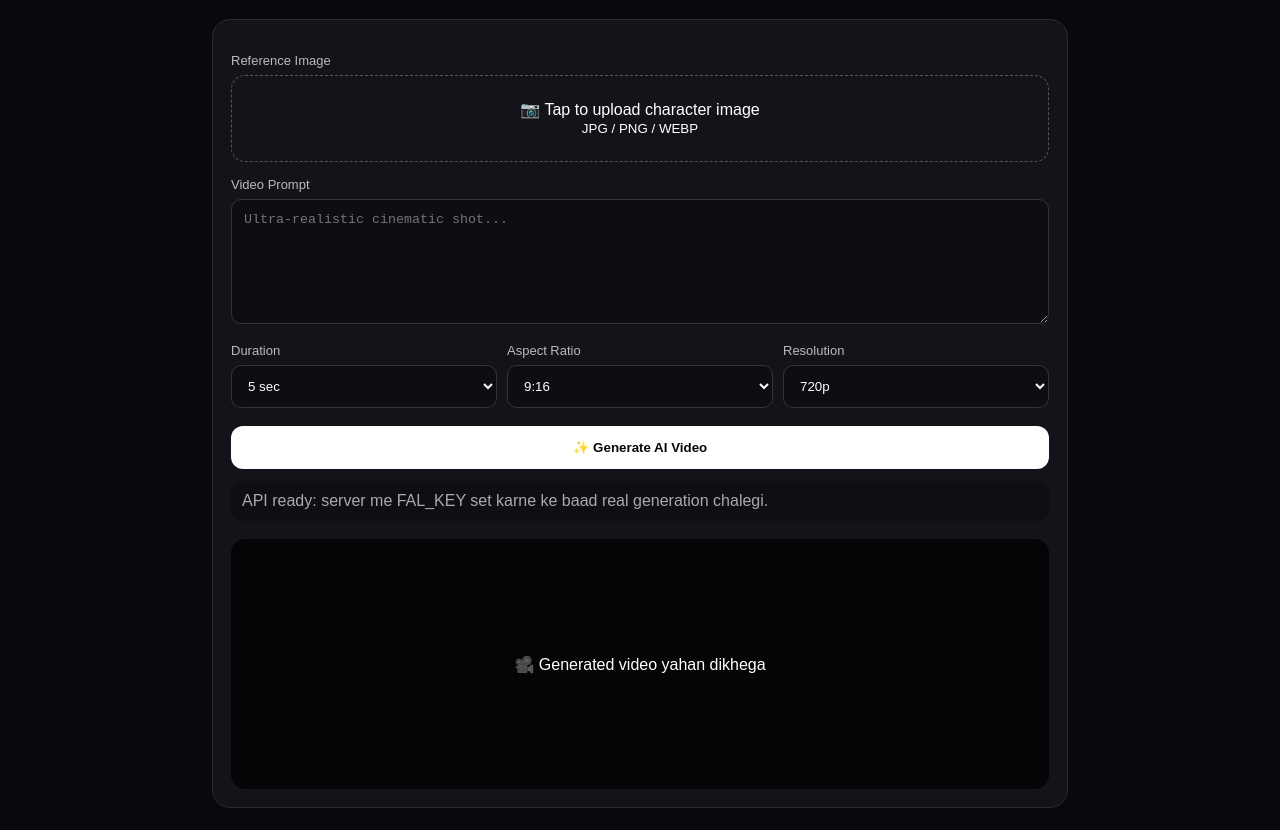
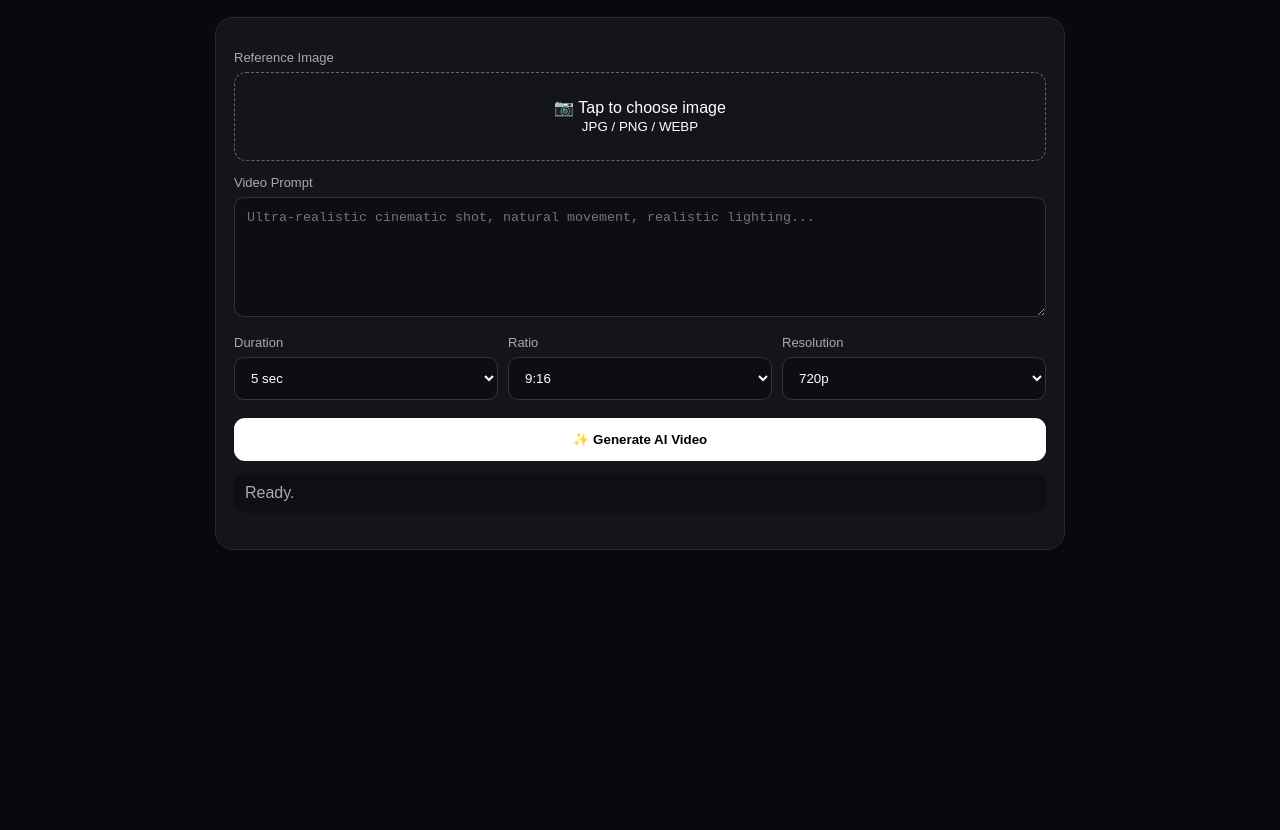
Before and after one commit to Hunny12-collab/cineai-studio, a website: page index.html in a window 1280 px wide. Shown: the part 66-896 px from the top of the page. After the commit the page ends 800 px from the top, so only its background shows below. Drawn offline with Linux system fonts and the light colour scheme.

Commit message:
Update index.html

```diff
--- a/index.html
+++ b/index.html
@@ -1,50 +1,41 @@
 <!doctype html>
-<html lang="hi"><head><meta charset="utf-8"><meta name="viewport" content="width=device-width,initial-scale=1">
-<title>CineAI Studio V2</title>
+<html lang="en">
+<head>
+<meta charset="UTF-8"><meta name="viewport" content="width=device-width,initial-scale=1">
+<title>CineAI Studio V3</title>
 <style>
-*{box-sizing:border-box}body{margin:0;background:#09090d;color:#fff;font-family:Arial,sans-serif}
-header{padding:18px;border-bottom:1px solid #272731;display:flex;justify-content:space-between}.logo{font-size:22px;font-weight:800}
-main{max-width:900px;margin:auto;padding:22px}.card{background:#13131a;border:1px solid #292934;border-radius:18px;padding:18px}
-label{display:block;color:#bbb;font-size:13px;margin:15px 0 7px}textarea,select,input{width:100%;padding:12px;border-radius:10px;border:1px solid #34343f;background:#0d0d12;color:#fff}
-textarea{min-height:125px}.upload{padding:24px;text-align:center;border:1px dashed #555;border-radius:14px;cursor:pointer}
-.row{display:grid;grid-template-columns:1fr 1fr 1fr;gap:10px}button{width:100%;padding:14px;border:0;border-radius:12px;font-weight:800;margin-top:18px;cursor:pointer}.go{background:#fff;color:#08080b}
-.status{margin-top:12px;padding:11px;border-radius:10px;background:#0e0e14;color:#aaa}.preview{margin-top:18px;background:#050507;border-radius:14px;overflow:hidden;min-height:250px;display:flex;align-items:center;justify-content:center}.preview video{width:100%;max-height:600px}
-@media(max-width:650px){.row{grid-template-columns:1fr}}
-</style></head>
+body{margin:0;background:#09090d;color:#fff;font-family:Arial,sans-serif}header{padding:18px;border-bottom:1px solid #292933;font-size:22px;font-weight:800}main{max-width:850px;margin:auto;padding:20px}.card{background:#14141b;border:1px solid #292933;border-radius:18px;padding:18px}label{display:block;color:#aaa;margin:14px 0 7px;font-size:13px}textarea,select{width:100%;box-sizing:border-box;background:#0d0d12;color:#fff;border:1px solid #34343f;border-radius:10px;padding:12px}textarea{min-height:120px}.upload{border:1px dashed #666;border-radius:12px;padding:25px;text-align:center;cursor:pointer}.img{display:none;width:100%;max-height:300px;object-fit:contain;margin-top:12px;border-radius:10px}.row{display:grid;grid-template-columns:repeat(3,1fr);gap:10px}button,.download{display:block;width:100%;box-sizing:border-box;margin-top:18px;padding:14px;border:0;border-radius:11px;background:#fff;color:#000;font-weight:800;text-align:center;text-decoration:none;cursor:pointer}.status{margin-top:12px;padding:11px;background:#0e0e14;border-radius:10px;color:#aaa}.video{margin-top:18px;background:#050507;border-radius:12px;overflow:hidden}.video video{width:100%;display:block}@media(max-width:650px){.row{grid-template-columns:1fr}}
+</style>
+</head>
 <body>
-<header><div class="logo">🎬 CineAI Studio</div><div>V2 • Live API</div></header>
+<header>🎬 CineAI Studio</header>
 <main><div class="card">
 <label>Reference Image</label>
-<div class="upload" onclick="file.click()">📷 Tap to upload character image<br><small>JPG / PNG / WEBP</small></div>
+<div class="upload" id="pick">📷 Tap to choose image<br><small>JPG / PNG / WEBP</small></div>
 <input id="file" type="file" accept="image/*" hidden>
-<div id="name" class="status" style="display:none"></div>
-
+<img id="img" class="img">
 <label>Video Prompt</label>
-<textarea id="prompt" placeholder="Ultra-realistic cinematic shot..."></textarea>
-
+<textarea id="prompt" placeholder="Ultra-realistic cinematic shot, natural movement, realistic lighting..."></textarea>
 <div class="row">
 <div><label>Duration</label><select id="duration"><option value="5">5 sec</option><option value="10">10 sec</option></select></div>
-<div><label>Aspect Ratio</label><select id="ratio"><option>9:16</option><option>16:9</option><option>1:1</option></select></div>
+<div><label>Ratio</label><select id="ratio"><option>9:16</option><option>16:9</option><option>1:1</option></select></div>
 <div><label>Resolution</label><select id="resolution"><option>720p</option><option>1080p</option></select></div>
 </div>
-
-<button class="go" id="btn" onclick="generate()">✨ Generate AI Video</button>
-<div id="status" class="status">API ready: server me FAL_KEY set karne ke baad real generation chalegi.</div>
-<div class="preview" id="preview">🎥 Generated video yahan dikhega</div>
+<button id="go">✨ Generate AI Video</button>
+<div id="status" class="status">Ready.</div>
+<div id="video" class="video"></div>
+<a id="download" class="download" style="display:none" download="cineai-video.mp4">⬇️ Download Video</a>
 </div></main>
 <script>
-file.onchange=()=>{if(file.files[0]){name.style.display='block';name.textContent='Selected: '+file.files[0].name}}
-async function generate(){
- if(!file.files[0]){status.textContent='⚠️ Reference image upload karo.';return}
- if(!prompt.value.trim()){status.textContent='⚠️ Video prompt likho.';return}
- btn.disabled=true;btn.textContent='⏳ Generating...';status.textContent='AI video generation chal rahi hai...';
- const fd=new FormData();fd.append('image',file.files[0]);fd.append('prompt',prompt.value);fd.append('duration',duration.value);fd.append('aspect_ratio',ratio.value);fd.append('resolution',resolution.value);
- try{
-  const r=await fetch('/api/generate',{method:'POST',body:fd}); const d=await r.json();
-  if(!r.ok) throw new Error(d.error||'Generation failed');
-  preview.innerHTML='<video controls playsinline src="'+d.videoUrl+'"></video>';
-  status.textContent='✅ Video ready!';
- }catch(e){status.textContent='❌ '+e.message}
- finally{btn.disabled=false;btn.textContent='✨ Generate AI Video'}
-}
-</script></body></html>
+const file=document.getElementById('file'),pick=document.getElementById('pick'),img=document.getElementById('img'),go=document.getElementById('go'),status=document.getElementById('status'),video=document.getElementById('video'),download=document.getElementById('download');
+pick.onclick=()=>file.click();
+file.onchange=()=>{if(file.files[0]){img.src=URL.createObjectURL(file.files[0]);img.style.display='block';status.textContent='✅ Image selected: '+file.files[0].name}};
+go.onclick=async()=>{
+ if(!file.files[0])return status.textContent='⚠️ Reference image select karo.';
+ const p=document.getElementById('prompt').value.trim();if(!p)return status.textContent='⚠️ Prompt likho.';
+ go.disabled=true;go.textContent='⏳ Generating...';status.textContent='Sending request...';video.innerHTML='';download.style.display='none';
+ const fd=new FormData();fd.append('image',file.files[0]);fd.append('prompt',p);fd.append('duration',document.getElementById('duration').value);fd.append('aspect_ratio',document.getElementById('ratio').value);fd.append('resolution',document.getElementById('resolution').value);
+ try{const r=await fetch('/api/generate',{method:'POST',body:fd});const d=await r.json();if(!r.ok)throw Error(d.error||'Generation failed');if(!d.videoUrl)throw Error('No video URL returned');const v=document.createElement('video');v.controls=true;v.playsInline=true;v.src=d.videoUrl;video.appendChild(v);download.href=d.videoUrl;download.style.display='block';status.textContent='✅ Video ready!'}catch(e){status.textContent='❌ '+e.message}finally{go.disabled=false;go.textContent='✨ Generate AI Video'}
+};
+</script>
+</body></html>
```
